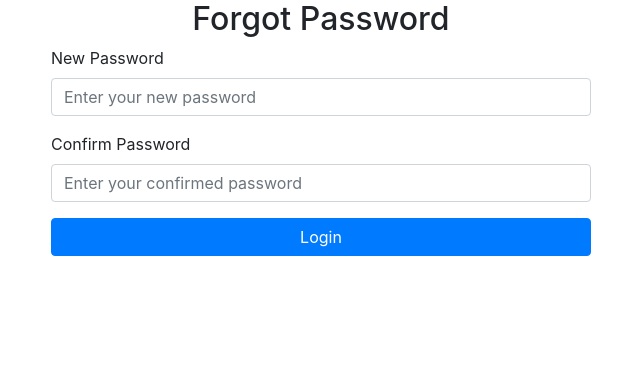
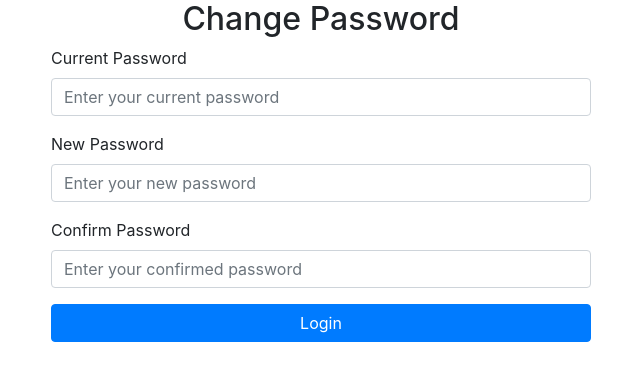
Before and after one commit to Yusraashraf44/Blockchain_Evidence_preservation, a Django app: page /myapp/forgotpassword_get/ in a window 1280 px wide. Shown: the top 381 px of the page, without its empty margins (319-959 px from the left). Run offline with Django 5.2, Linux system fonts and the light colour scheme; parts of the project's set-up code (start-up, migrations or seed data) failed here and were passed over; some libraries are stand-ins or nearby versions.

Commit message:
change password for user

```diff
--- a/myapp/views.py
+++ b/myapp/views.py
@@ -329,8 +329,23 @@ def forgotpassword_get(request):
     return render(request,'users/forgotpassword.html')
 
 def forgotpassword_post(request):
+    current_password = request.POST['currentpassword']
+    confirm_password = request.POST['confirmpassword']
+    new_password = request.POST['newpassword']
+    data = request.user
+    if not data.check_password(current_password):
+        messages.error(request, 'invalid password')
+        return redirect('/myapp/forgotpassword_get/')
+    if new_password != confirm_password:
+        messages.error(request, 'Password not match')
+        return redirect('/myapp/forgotpassword_get/')
 
-    return render(request,'users/forgotpassword.html')
+    data.set_password(new_password)
+    data.save()
+    return redirect('/myapp/login_get/')
+
+
+
 
 
 
--- a/templates/login1.html
+++ b/templates/login1.html
@@ -18,7 +18,7 @@
                 <div class="col-left">
                     <div class="login-text">
                         <h2>Welcome Back</h2>
-                        <p>Create your account.<br>It's totally free.</p>
+                        <p>Create your account.</p><br>
                         <a class="btn" href="">Sign Up</a>
                     </div>
                 </div>
@@ -48,8 +48,7 @@
                     </div>
                 </div>
             </div>
-            <div class="credit">
-                Template by <a href="https://htmlcodex.com">HTML Codex</a>
+
             </div>
         </div>
     </body>
--- a/templates/users/forgotpassword.html
+++ b/templates/users/forgotpassword.html
@@ -11,11 +11,14 @@
     <div class="container">
         <div class="row justify-content-center">
             <div class="col-md-6">
-                <h2 class="text-center">Forgot Password</h2>
+                <h2 class="text-center">Change Password</h2>
                 <form method="post" action="/myapp/forgotpassword_post/">
                 {% csrf_token %}
 
-
+                    <div class="form-group">
+                        <label for="password">Current Password</label>
+                        <input type="password" class="form-control" id="currentpassword" name="currentpassword" placeholder="Enter your current password" required>
+                    </div>
 
                      <div class="form-group">
                         <label for="password">New Password</label>
--- a/templates/users/userindex.html
+++ b/templates/users/userindex.html
@@ -104,7 +104,7 @@
                                 <a href="/myapp/user_viewcomplaint_get/" class="dropdown-item">View Complaint</a>
                             </div>
                         </div>
-                            <a href="/myapp/forgotpassword_get" class="nav-item nav-link">Forgot Password</a>
+                            <a href="/myapp/forgotpassword_get" class="nav-item nav-link">Password</a>
                             <a href="/myapp/logout_get/" class="nav-item nav-link">Logout</a>
 
                         </div>
```
